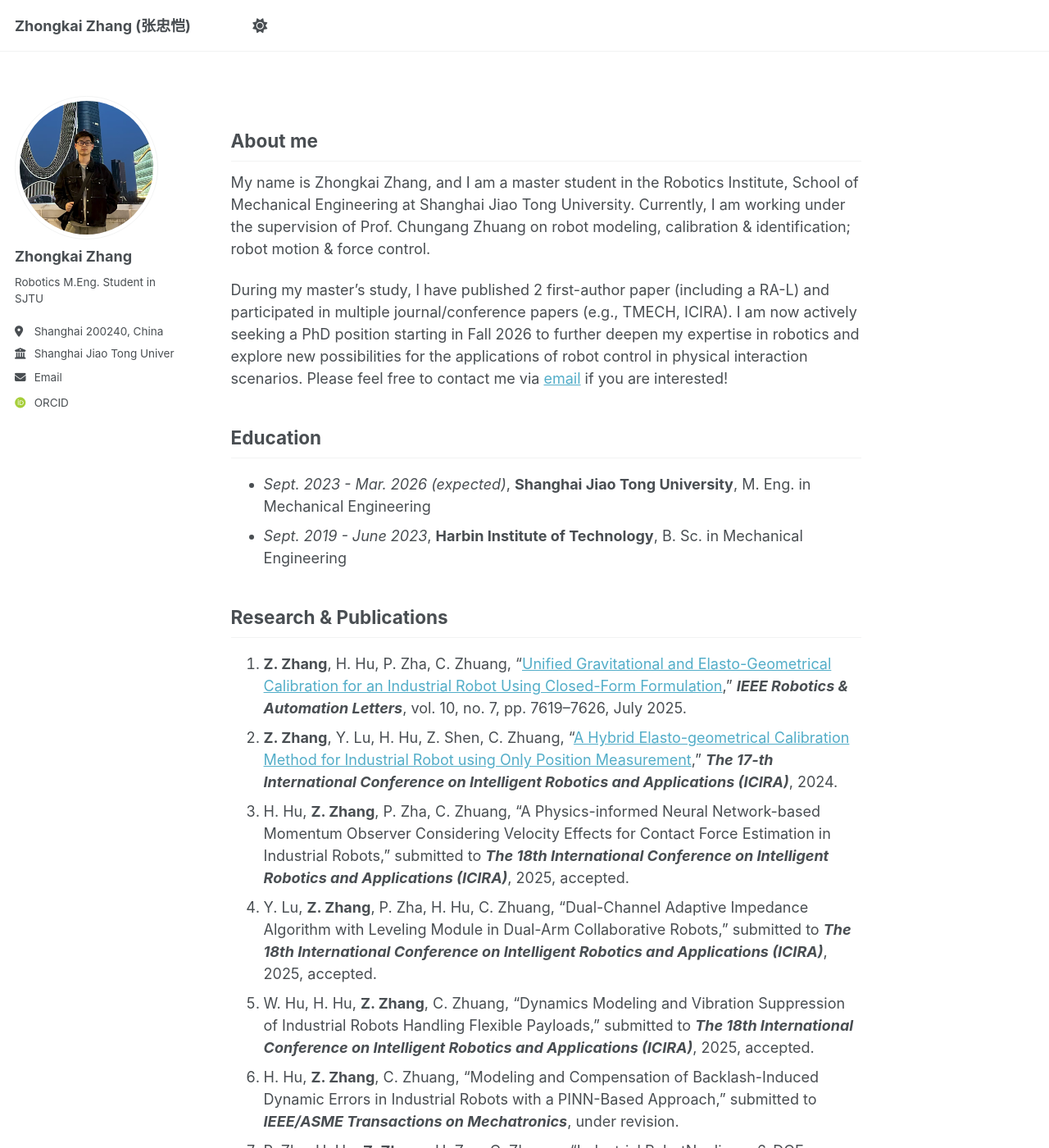
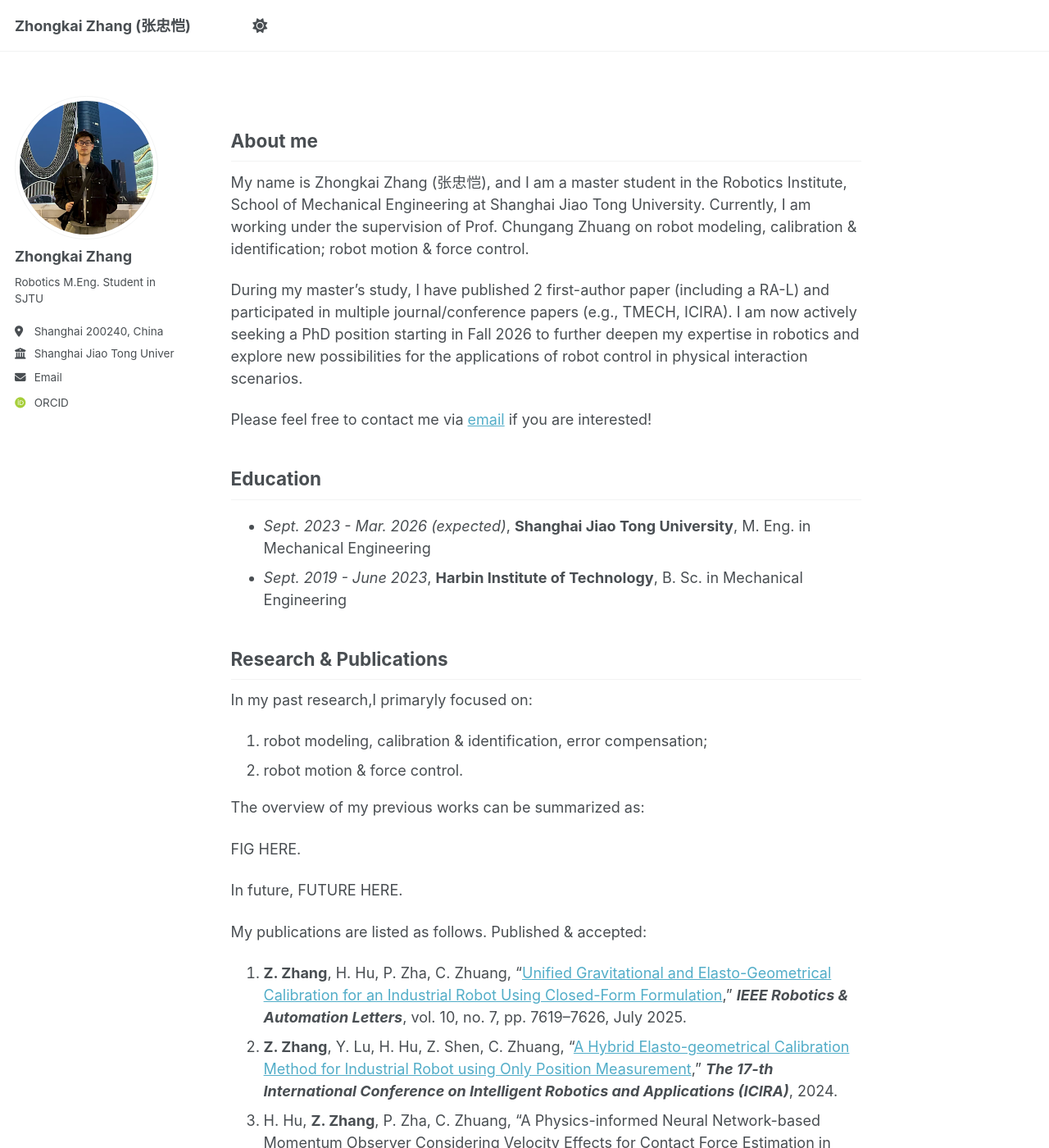
Before and after one commit to V373/blog, a Jekyll site: the page built from _pages/about.md, in a window 1280 px wide and 1400 px high. Shown: the whole window at 82% size. Built offline with Jekyll 4.4.1, drawn with Linux system fonts in a browser that asks for light colours; some web fonts are replaced; a script that is not in the unit is left out; some of the changed text lies outside the part shown.

Commit message:
Update about.md

```diff
--- a/_pages/about.md
+++ b/_pages/about.md
@@ -9,9 +9,11 @@ redirect_from:
 
 About me
 ------
-My name is Zhongkai Zhang, and I am a master student in the Robotics Institute, School of Mechanical Engineering at Shanghai Jiao Tong University. Currently, I am working under the supervision of Prof. Chungang Zhuang on robot modeling, calibration & identification; robot motion & force control.
+My name is Zhongkai Zhang (张忠恺), and I am a master student in the Robotics Institute, School of Mechanical Engineering at Shanghai Jiao Tong University. Currently, I am working under the supervision of Prof. Chungang Zhuang on robot modeling, calibration & identification; robot motion & force control.
 
-During my master's study, I have published 2 first-author paper (including a RA-L) and participated in multiple journal/conference papers (e.g., TMECH, ICIRA). I am now actively seeking a PhD position starting in Fall 2026 to further deepen my expertise in robotics and explore new possibilities for the applications of robot control in physical interaction scenarios. Please feel free to contact me via [email](v373128@sjtu.edu.cn) if you are interested!
+During my master's study, I have published 2 first-author paper (including a RA-L) and participated in multiple journal/conference papers (e.g., TMECH, ICIRA). I am now actively seeking a PhD position starting in Fall 2026 to further deepen my expertise in robotics and explore new possibilities for the applications of robot control in physical interaction scenarios.
+
+Please feel free to contact me via [email](v373128@sjtu.edu.cn) if you are interested!
 
 
 Education
@@ -21,14 +23,31 @@ Education
 
 Research & Publications
 ------
+In my past research,I primaryly focused on:
+1. robot modeling, calibration & identification, error compensation;
+2. robot motion & force control.
+
+The overview of my previous works can be summarized as:
+
+FIG HERE.
+
+In future, FUTURE HERE.
+
+
+My publications are listed as follows.
+Published & accepted:
 1. **Z. Zhang**, H. Hu, P. Zha, C. Zhuang, "[Unified Gravitational and Elasto-Geometrical Calibration for an Industrial Robot Using Closed-Form Formulation](https://ieeexplore.ieee.org/document/11020762)," _**IEEE Robotics & Automation Letters**_, vol. 10, no. 7, pp. 7619–7626, July 2025.
 2. **Z. Zhang**, Y. Lu, H. Hu, Z. Shen, C. Zhuang, "[A Hybrid Elasto-geometrical Calibration Method for Industrial Robot using Only Position Measurement](https://doi.org/10.1007/978-981-96-0783-9_21)," _**The 17-th International Conference on Intelligent Robotics and Applications (ICIRA)**_, 2024.
 3. H. Hu, **Z. Zhang**, P. Zha, C. Zhuang, "A Physics-informed Neural Network-based Momentum Observer Considering Velocity Effects for Contact Force Estimation in Industrial Robots," submitted to _**The 18th International Conference on Intelligent Robotics and Applications (ICIRA)**_, 2025, accepted.
 4. Y. Lu, **Z. Zhang**, P. Zha, H. Hu, C. Zhuang, "Dual-Channel Adaptive Impedance Algorithm with Leveling Module in Dual-Arm Collaborative Robots," submitted to _**The 18th International Conference on Intelligent Robotics and Applications (ICIRA)**_, 2025, accepted.
 5. W. Hu, H. Hu, **Z. Zhang**, C. Zhuang, "Dynamics Modeling and Vibration Suppression of Industrial Robots Handling Flexible Payloads," submitted to _**The 18th International Conference on Intelligent Robotics and Applications (ICIRA)**_, 2025, accepted.
+
+Under review:
 6. H. Hu, **Z. Zhang**, C. Zhuang, "Modeling and Compensation of Backlash-Induced Dynamic Errors in Industrial Robots with a PINN-Based Approach," submitted to _**IEEE/ASME Transactions on Mechatronics**_, under revision.
 7. P. Zha, H. Hu, **Z. Zhang**, H. Zou, C. Zhuang, "Industrial RobotNonlinear 6-DOF Stiffness Modeling and Identification," submitted to _**Journal of Mechanical Science and Technology**_, under review.
-8. Z. Zhang, P. Zha, C. Zhuang, "IPC: A Learning-Based Iterative Path Correction Method for Robots with Localized Error Excitation," in preparing for _**Science China Technological Sciences**_.
+
+In preparation:
+8. **Z. Zhang**, P. Zha, C. Zhuang, "IPC: A Learning-Based Iterative Path Correction Method for Robots with Localized Error Excitation," in preparing for _**Science China Technological Sciences**_.
 
 Award & Honors
 ------
@@ -39,3 +58,4 @@ Award & Honors
 - National 2nd Prize in 20th ABU Asia-Pacific Robot Contest (2021)
 - National Excellent Prize in 13rd Zhou Peiyuan Undergraduate Mechanics Competition (2021)
 - Excellent Student Award, Harbin Institute of Technology (2019, 2020)
+-
```
